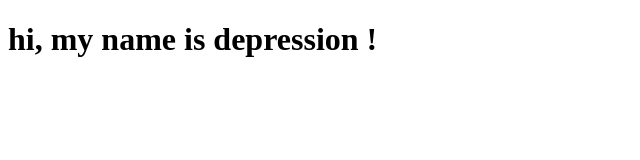
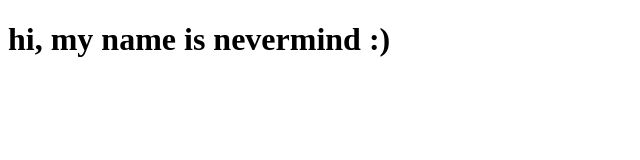
Before and after one commit to YamadaBlog/STIVE, a plain HTML site: page index.html in a window 1280 px wide. Shown: the full height of the page, 0-640 px from the left. Drawn offline with Linux system fonts and the light colour scheme.

Commit message:
happiness changes

```diff
--- a/index.html
+++ b/index.html
@@ -7,6 +7,6 @@
     <link rel="stylesheet" href="styles.css">
 </head>
 <body>
-    <h1 class="color">hi, my name is depression !</h1>
+    <h1 class="color">hi, my name is nevermind :)</h1>
 </body>
 </html>
```
